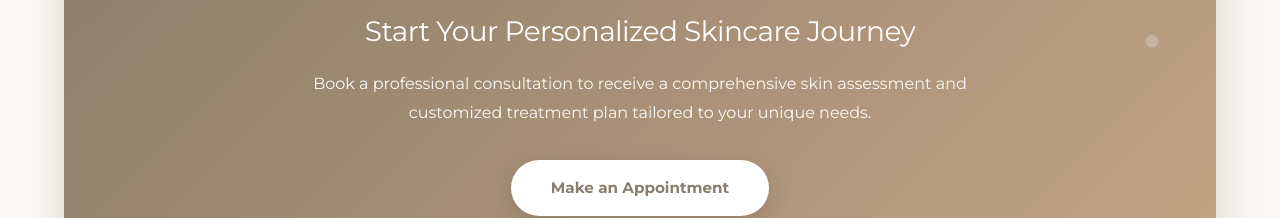
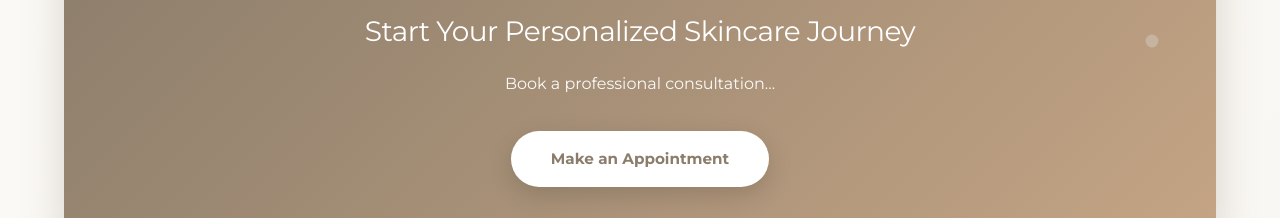
Before and after one commit to williaml-tech/Website, a Next.js app: page /treatment/skincare in a window 1280 px wide. Shown: the part 3158-3376 px from the top of the page. Built offline with nearby package versions, Linux system fonts and the light colour scheme.

Commit message:
Update page.tsx
修改 Skincare 页面

```diff
--- a/src/app/treatment/skincare/page.tsx
+++ b/src/app/treatment/skincare/page.tsx
@@ -376,12 +376,12 @@ const SkincarePage: React.FC = () => {
 
           {/* CTA Section */}
           <CTA
-            label="Call to Action"
-            title="Start Your Personalized Skincare Journey"
-            description="Book a professional consultation to receive a comprehensive skin assessment and customized treatment plan tailored to your unique needs."
-            buttonText="Make an Appointment"
-            buttonLink="/appointment"
-          />
+  label="Call to Action"
+  title="Start Your Personalized Skincare Journey"
+  description="Book a professional consultation..."
+  buttonText="Make an Appointment"
+  buttonLink="https://www.fresha.com/book-now/klinik-ka-aesthetic-clinic-fivxhb80/all-offer?share=true&pId=2723491" // <--- 修改这里
+/>
         </div>
       </section>
 
```
